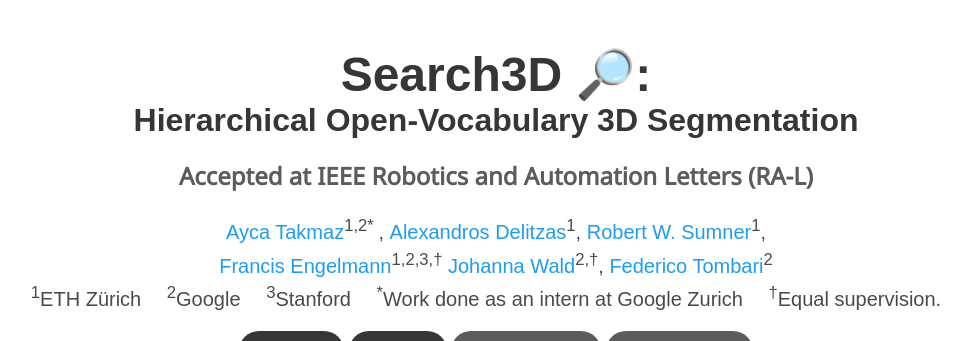
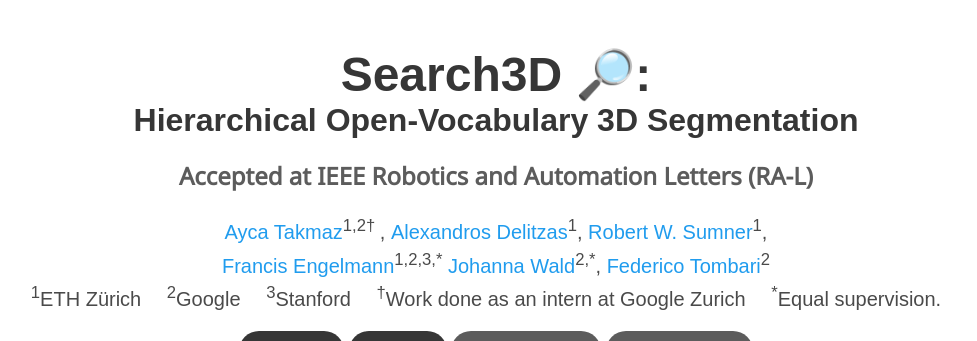
Before and after one commit to search3d-segmentation/search3d-segmentation.github.io, a plain HTML site: page index.html in a window 1280 px wide. Shown: the top 341 px of the page, without its empty margins (144-1121 px from the left). Drawn offline with nearby package versions, Linux system fonts and the light colour scheme; some icons are missing; a web font is replaced by a local one.

Commit message:
Update index.html

```diff
--- a/index.html
+++ b/index.html
@@ -57,7 +57,7 @@
 
           <div class="is-size-5 publication-authors">
             <span class="author-block">
-              <a href="https://aycatakmaz.github.io/">Ayca Takmaz</a><sup>1,2*
+              <a href="https://aycatakmaz.github.io/">Ayca Takmaz</a><sup>1,2&dagger;
               </sup>,</span>
             <span class="author-block">
               <a href="https://alexdelitzas.github.io/">Alexandros Delitzas</a><sup>1</sup>,</span>
@@ -67,10 +67,10 @@
               <br />
 
             <span class="author-block">
-              <a href="https://francisengelmann.github.io/">Francis Engelmann</a><sup>1,2,3,&dagger;</sup>
+              <a href="https://francisengelmann.github.io/">Francis Engelmann</a><sup>1,2,3,*</sup>
             </span>
             <span class="author-block">
-              <a href="https://scholar.google.de/citations?user=dfjN3YAAAAAJ&hl=en">Johanna Wald</a><sup>2,&dagger;</sup>,
+              <a href="https://scholar.google.de/citations?user=dfjN3YAAAAAJ&hl=en">Johanna Wald</a><sup>2,*</sup>,
             </span>
             <span class="author-block">
               <a href="https://federicotombari.github.io/">Federico Tombari</a><sup>2</sup>
@@ -83,8 +83,8 @@
             <span class="author-block" style="margin-right: 1em;"><sup>1</sup>ETH Zürich</span>
             <span class="author-block" style="margin-right: 1em;"><sup>2</sup>Google</span>
             <span class="author-block" style="margin-right: 1em;"><sup>3</sup>Stanford</span>
-            <span class="author-block" style="margin-right: 1em;"><sup>*</sup>Work done as an intern at Google Zurich</span>
-            <span class="author-block" style="margin-right: 1em;"><sup>&dagger;</sup>Equal supervision.</span>
+            <span class="author-block" style="margin-right: 1em;"><sup>&dagger;</sup>Work done as an intern at Google Zurich</span>
+            <span class="author-block" style="margin-right: 1em;"><sup>*</sup>Equal supervision.</span>
           </div>
 
           <div class="column has-text-centered">
```
